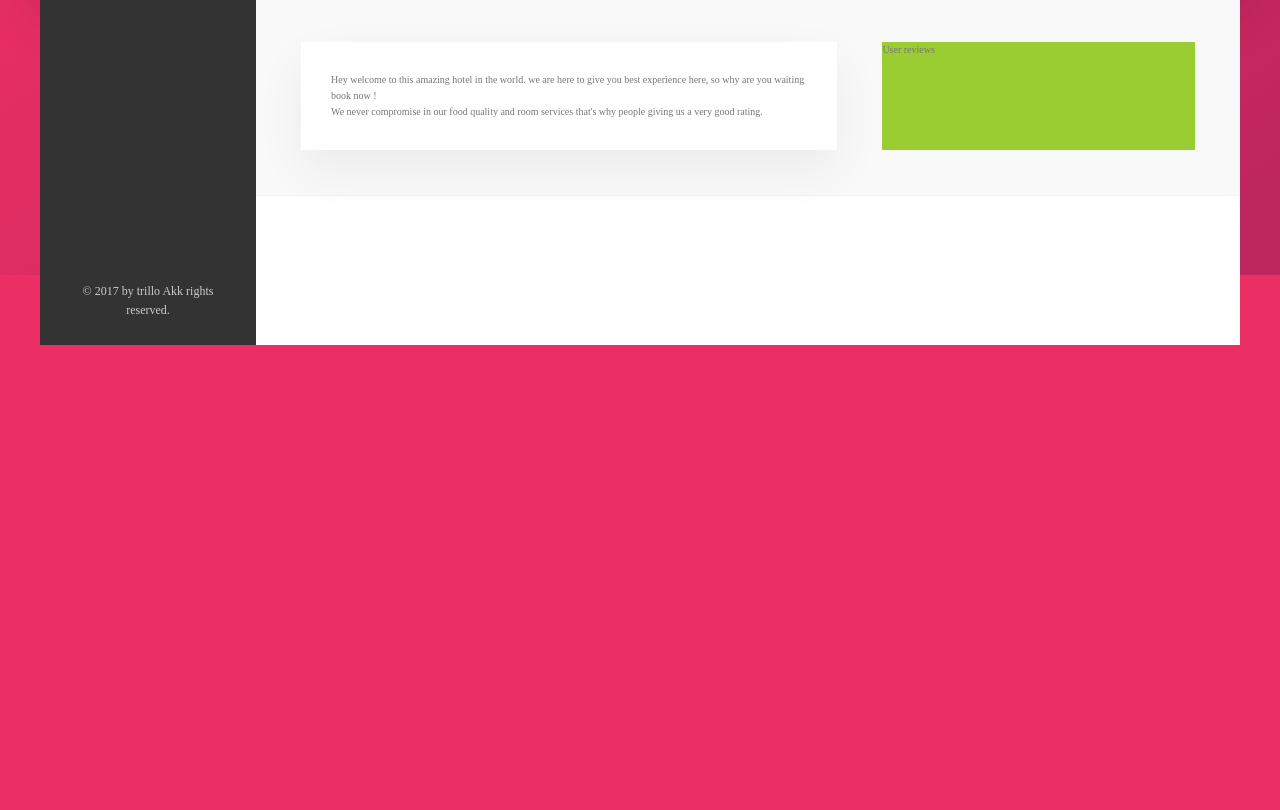
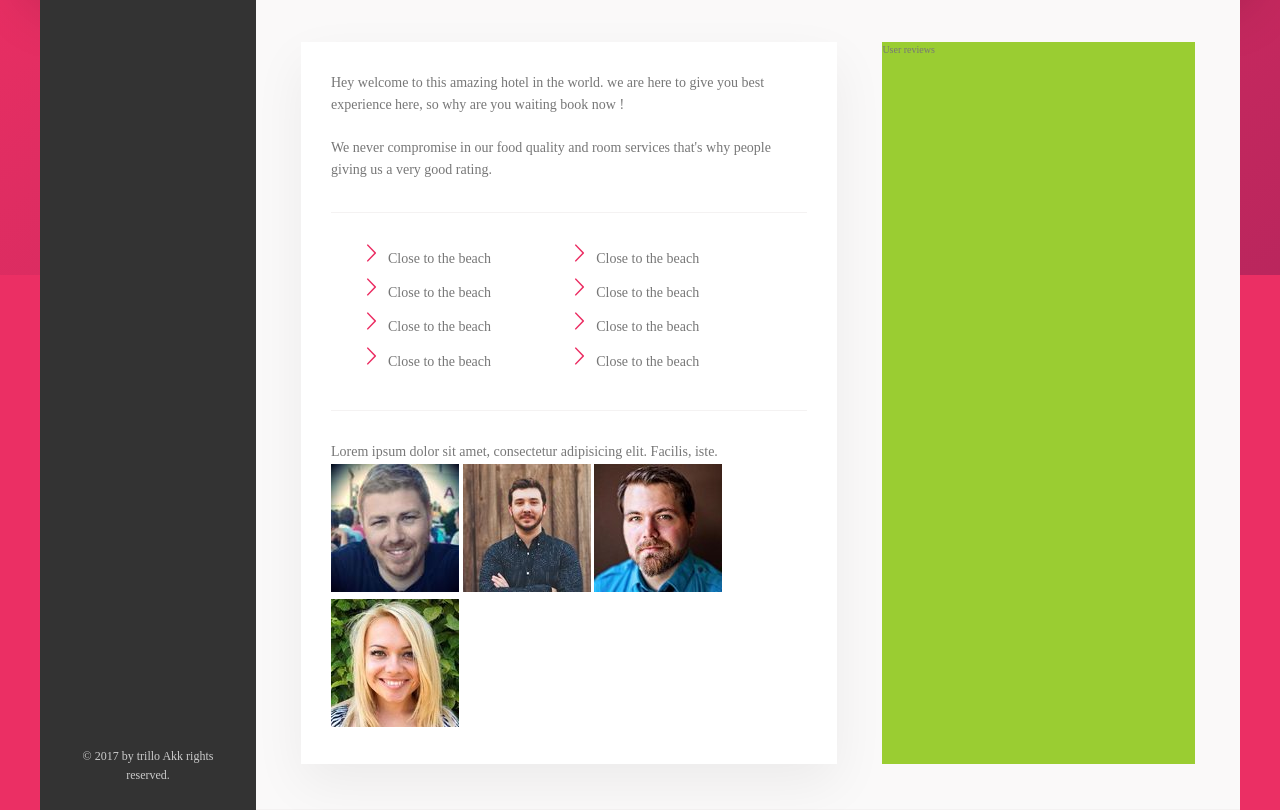
Before and after one commit to web-dev-sakib/Trillo, a website: page index.html in a window 1280 px wide. Shown: the part 605-1415 px from the top of the page. Before the commit the page ends 950 px from the top, so only its background shows below. Drawn offline with Linux system fonts and the light colour scheme.

Commit message:
add some section

```diff
--- a/index.html
+++ b/index.html
@@ -150,6 +150,28 @@
                             <p class="paragraph">
                                 We never compromise in our food quality and room services that's why people giving us a very good rating.
                             </p>
+
+                            <ul class="list">
+                                <li class="list__item">Close to the beach</li>
+                                <li class="list__item">Close to the beach</li>
+                                <li class="list__item">Close to the beach</li>
+                                <li class="list__item">Close to the beach</li>
+                                <li class="list__item">Close to the beach</li>
+                                <li class="list__item">Close to the beach</li>
+                                <li class="list__item">Close to the beach</li>
+                                <li class="list__item">Close to the beach</li>
+                            </ul>
+                            <div class="recommend">
+                                <p class="recommend__count">
+                                    Lorem ipsum dolor sit amet, consectetur adipisicing elit. Facilis, iste.
+                                </p>
+                                <div class="recommend__friends">
+                                    <img src="./img/user-3.jpg" alt="" class="recommend__photo">
+                                    <img src="./img/user-4.jpg" alt="" class="recommend__photo">
+                                    <img src="./img/user-5.jpg" alt="" class="recommend__photo">
+                                    <img src="./img/user-6.jpg" alt="" class="recommend__photo">
+                                </div>
+                            </div>
                         </div>
 
                         <div class="user-reviews">
--- a/sass/_components.scss
+++ b/sass/_components.scss
@@ -276,3 +276,40 @@
         box-shadow: none;
     }
 }
+
+.paragraph:not(:last-of-type) {
+    margin-bottom: 2rem;
+}
+
+.list {
+    list-style: none;
+    margin: 3rem 0;
+    padding: 3rem;
+    border-top: 1px solid var(--color-grey-light-2);
+    border-bottom: 1px solid var(--color-grey-light-2);
+
+    display: flex;
+    flex-wrap: wrap;
+
+    &__item {
+        flex: 0 0 50%;
+        margin-bottom: .7rem;
+
+        &::before {
+            content: '';
+            display: inline-block;
+            height: 2rem;
+            width: 2rem;
+            margin-right: .7rem;
+
+            // background-image: url(/img/chevron-thin-right.svg);
+            // background-size: cover;
+
+            background-color: var(--color-primary);
+            -webkit-mask-image: url(/img/chevron-thin-right.svg);
+            -webkit-mask-size:cover;
+        }
+    }
+
+
+}
--- a/sass/_layout.scss
+++ b/sass/_layout.scss
@@ -36,7 +36,6 @@
 .hotel-view {
     background-color: #fff;
     flex: 1;
-    height: 80rem;
 }
 
 .detail {
@@ -47,6 +46,7 @@
 }
 
 .description {
+    font-size: 1.4rem;
     background-color: #fff;
     box-shadow: 0 2rem 5rem rgba(0,0,0,.06);
     padding: 3rem;
```
Also changed, not shown: css/style.css.
